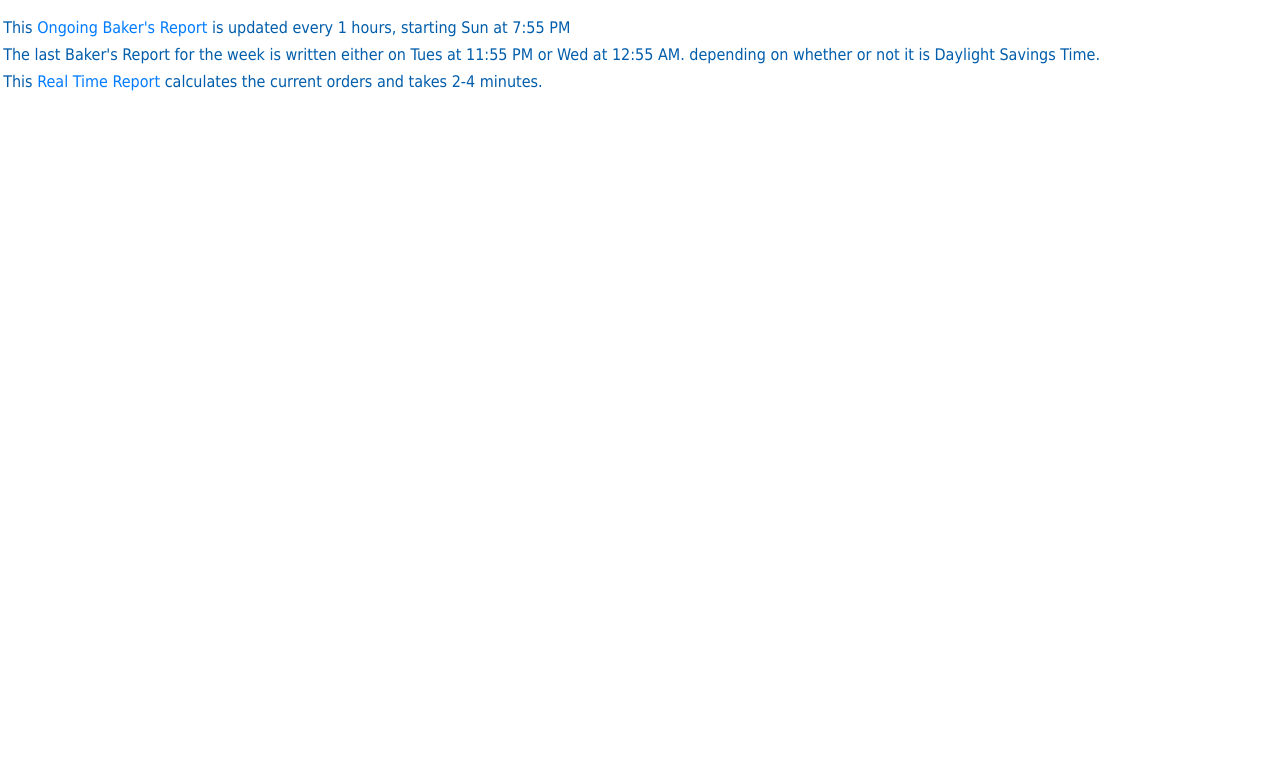
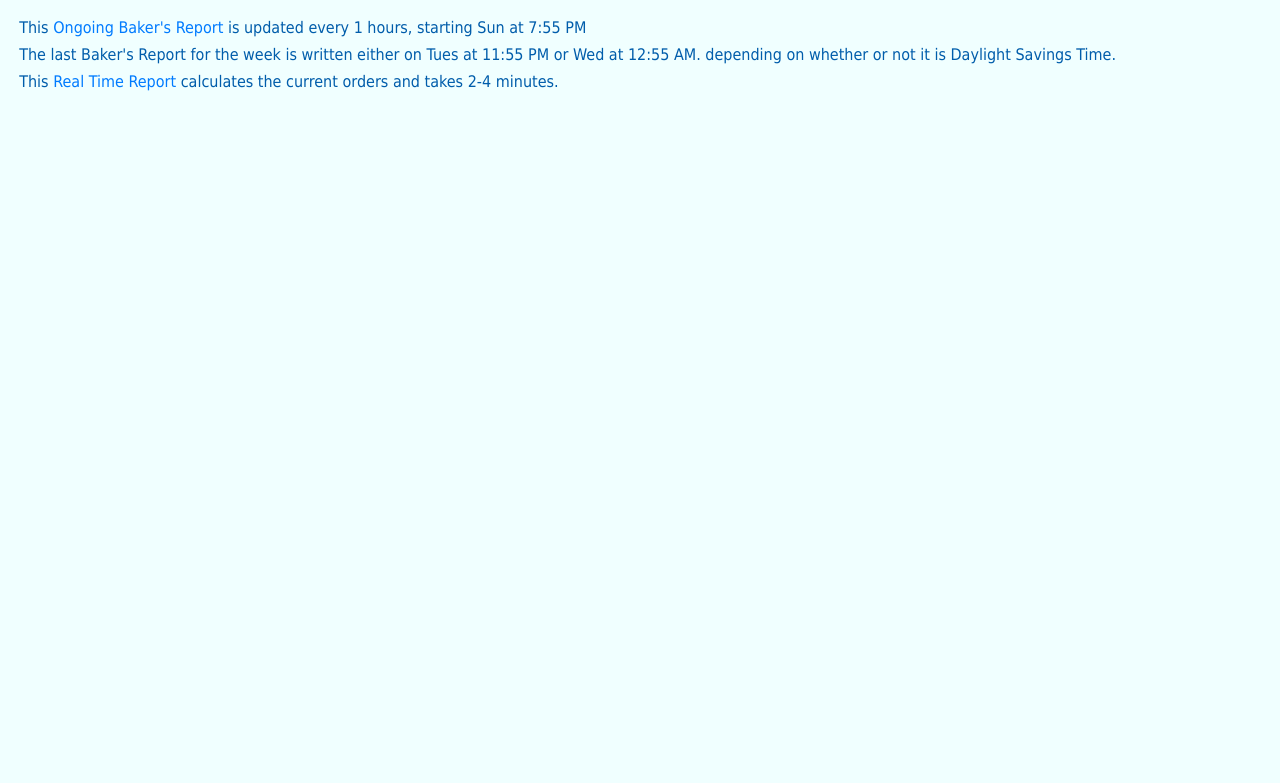
Before and after one commit to johnedstone/zappa-webscrape, a Django app: template mw/templates/mw/splash.html in a window 1280 px wide. Shown: the top 783 px of the page. Run offline with Django 3.2, Linux system fonts and the light colour scheme; the template is opened without the code that fills it, so the values that code supplies are empty; some libraries are stand-ins or nearby versions.

Commit message:
adjusted width and color

```diff
--- a/mw/heavy_lifting.py
+++ b/mw/heavy_lifting.py
@@ -144,7 +144,7 @@ div.mono {{
     white-space:pre;
 }}
 </style>
-<div class="table-responsive">{}</div>
+<div class="table-responsive w-95">{}</div>
 <div class="mono">Submit ID: {}</div>
 <div class="mono">{}</div>
 '''.format(_sum_pretty, submit_id, _table)
--- a/mw/templates/base.html
+++ b/mw/templates/base.html
@@ -1,6 +1,8 @@
-{% load static %}<html lang="en">
+{% load static %}<!doctype html>
+<html lang="en">
   <head>
     <meta charset="utf-8">
+    <meta name="viewport" content="width=device-width, initial-scale=1, shrink-to-fit=no">
     <title>{% block title %}MW-Artisan{% endblock %}</title>
 
     <link rel="icon" href="{% static 'mw/favicon_1x1.png' %}" sizes="1x1" type="image/png">
@@ -9,7 +11,6 @@
           integrity="sha384-GJzZqFGwb1QTTN6wy59ffF1BuGJpLSa9DkKMp0DgiMDm4iYMj70gZWKYbI706tWS"
           crossorigin="anonymous">
 
-    <script src="https://code.jquery.com/jquery-3.3.1.min.js"></script>
     <style>
         div.intro {
             font-style: italic;
@@ -39,12 +40,29 @@
         .table-striped {
           font-size: 1.2em;
         }
+        body {
+            background-color: azure;
+            padding: 0 0 0 1em;
+        }
+        {% comment %}
+          https://www.rapidtables.com/web/color/green-color.html
+          https://html-color.codes/color-groups/orange
+          http://www.html-color-names.com/honeydew.php
+          https://www.w3schools.com/colors/colors_groups.asp
+        {% endcomment %}
     </style>
   </head>
   <body>
       {% block content %}
       {% endblock content %}
 
+      <script src="https://code.jquery.com/jquery-3.3.1.min.js"></script>
+      <script src="https://cdnjs.cloudflare.com/ajax/libs/popper.js/1.14.6/umd/popper.min.js"
+              integrity="sha384-wHAiFfRlMFy6i5SRaxvfOCifBUQy1xHdJ/yoi7FRNXMRBu5WHdZYu1hA6ZOblgut"
+              crossorigin="anonymous"></script>
+      <script src="https://stackpath.bootstrapcdn.com/bootstrap/4.2.1/js/bootstrap.min.js"
+              integrity="sha384-B0UglyR+jN6CkvvICOB2joaf5I4l3gm9GU6Hc1og6Ls7i6U/mkkaduKaBhlAXv9k"
+              crossorigin="anonymous"></script>
       {% block script %}
       {% endblock script %}
   </body>
--- a/mw/templates/mw/results.html
+++ b/mw/templates/mw/results.html
@@ -1,6 +1,6 @@
 {% extends "base.html" %}
 {% load static %}
-{% block title %}Submission{% endblock %}
+{% block title %}Current Pan{% endblock %}
 {% block content %}
       <div class="intro">
           <p>Submitted on {{ submit_id }}.</p>
```
